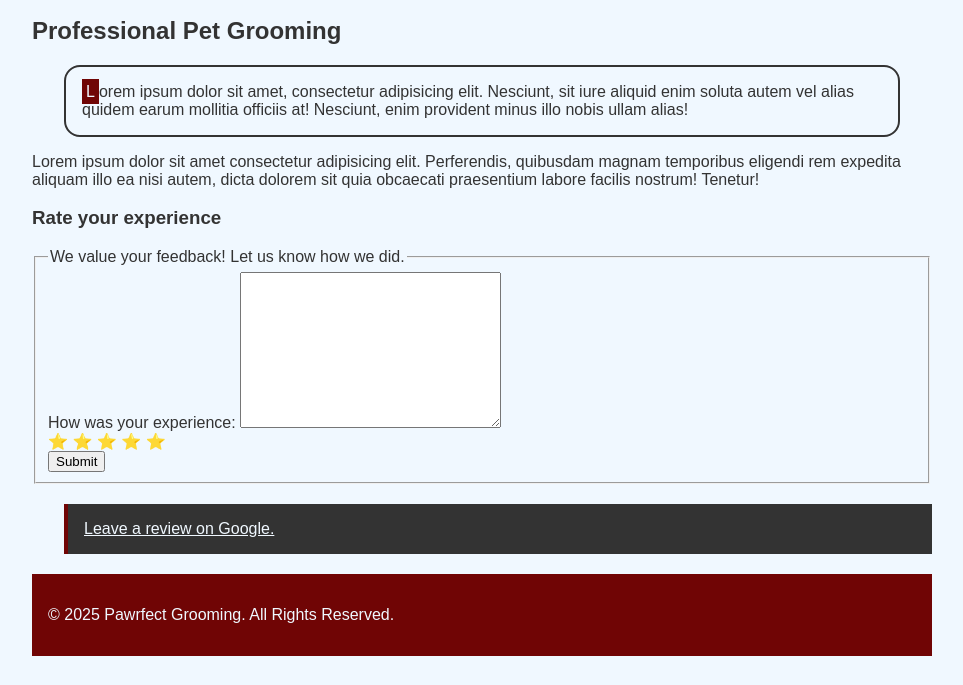
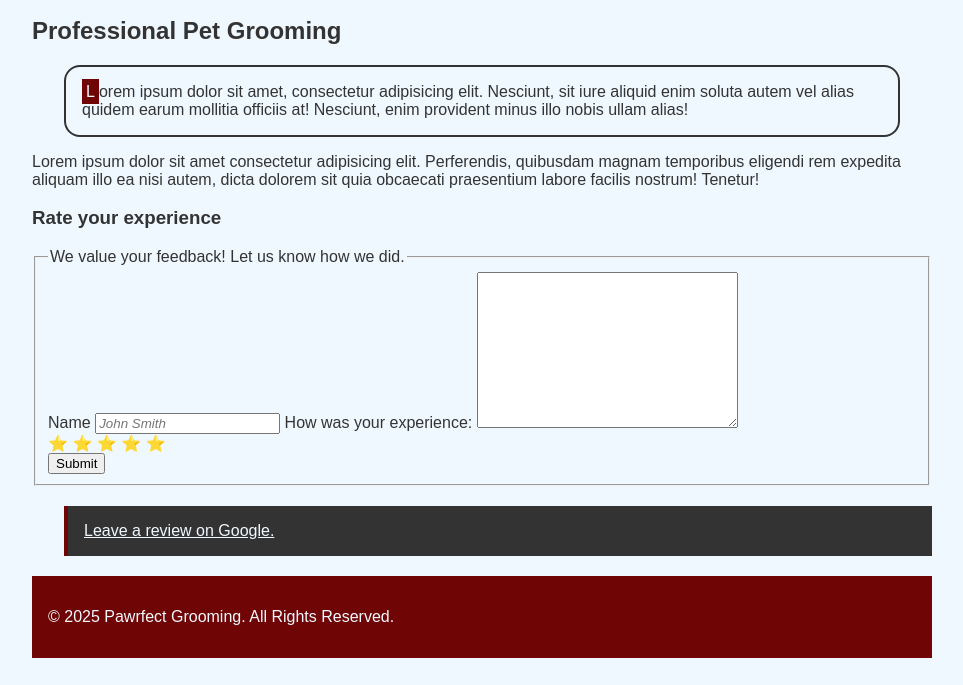
Before and after one commit to rubi0047/week_6_demo, a plain HTML site: page index.html in a window 1280 px wide. Shown: the part 115-800 px from the top of the page, without its empty margins (158-1121 px from the left). Drawn offline with Linux system fonts and the light colour scheme.

Commit message:
update 5

```diff
--- a/css/main.css
+++ b/css/main.css
@@ -61,6 +61,11 @@ h2+p::first-letter{
     padding: 0.25rem;
 }
 
+/* placeholder */
+input::placeholder{
+    font-style: italic;
+}
+
 /* star rating using future sibling slector */
 .stars span:hover~span{
     opacity: 0.3;
--- a/index.html
+++ b/index.html
@@ -31,6 +31,8 @@
                 <fieldset>
                     <legend>We value your feedback! Let us know how we did.</legend>
 
+                    <label for="fname">Name</label>
+                    <input type="text" id="fname" placeholder="John Smith">
                     <label for="msg">How was your experience:</label>
                     <textarea id="msg" cols="30" rows="10"></textarea>
                     <div class="stars">
```
